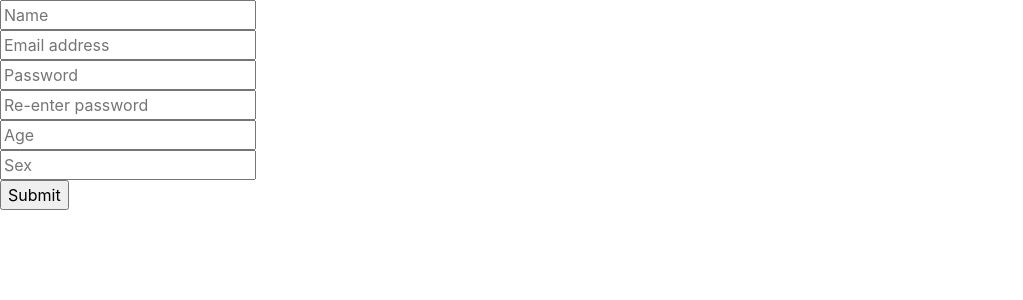
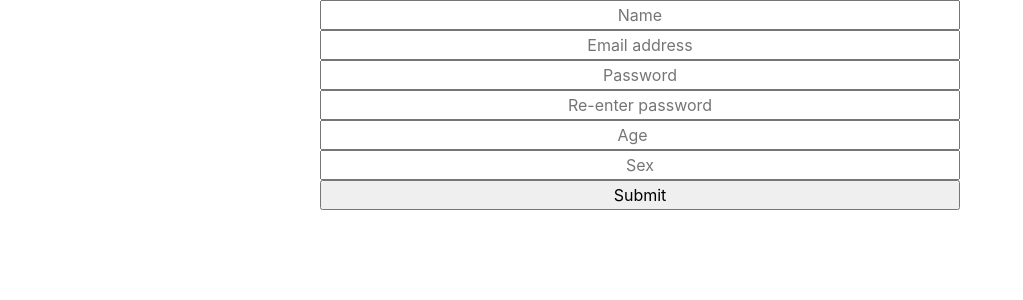
Before and after one commit to glasgow2017/team-4, a PHP site: page /Register.php in a window 1280 px wide. Shown: the part 56-356 px from the top of the page, without its empty margins (0-1023 px from the left). Run offline with PHP 8.4, Linux system fonts and the light colour scheme.

Commit message:
Register integrated with hhome page + posting

```diff
--- a/WhoDares/Style.css
+++ b/WhoDares/Style.css
@@ -43,3 +43,10 @@ and open the template in the editor.
 .modal-header{
     text-align: left;
 }
+#RegisterForm{
+    text-align:center;
+}
+#RegisterForm input{
+    text-align:center;
+    width:50%;
+}
--- a/WhoDares/index.php
+++ b/WhoDares/index.php
@@ -24,7 +24,7 @@ and open the template in the editor.
         </div>
         <div class = "btn-type">
             <button type="button" class="btn btn-primary navbar-btn" >Log In</button>
-            <button type="button" class="btn btn-warning navbar-btn">Register</button>
+            <a href = "Register.php"><button type="button" class="btn btn-warning navbar-btn" >Register</button></a>
         </div>
     </div>
 </nav>
```
